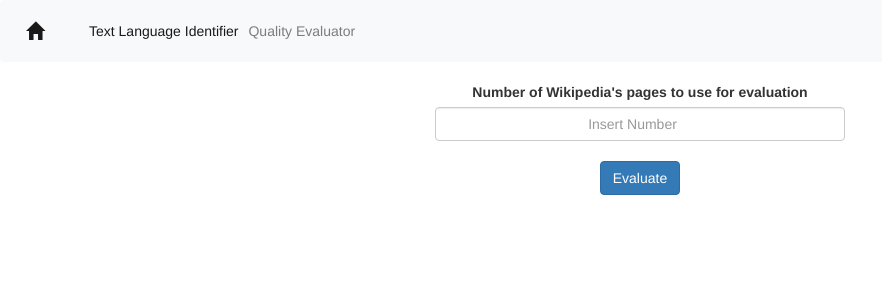
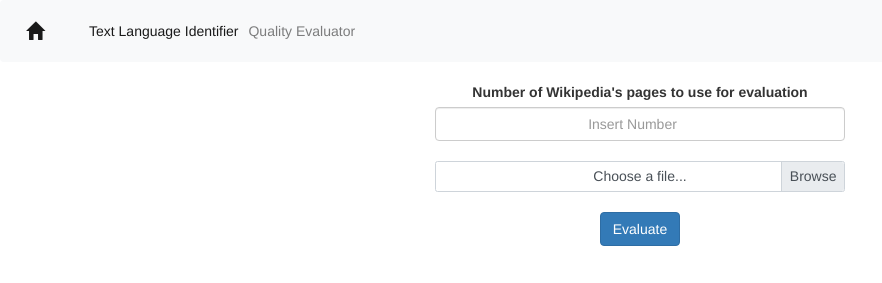
Before and after one commit to mc-cat-tty/Language-Classification, a Flask app: page /quality in a window 1280 px wide. Shown: the top 283 px of the page, without its empty margins (0-882 px from the left). Run offline with Flask 2, Linux system fonts and the light colour scheme; some libraries are stand-ins or nearby versions.

Commit message:
New version

```diff
--- a/Main.py
+++ b/Main.py
@@ -1,9 +1,7 @@
-#!/bin/python
-
+import Web_Interface.app
 
 def main():
-
-
+    Web_Interface.app.start()
 
 if __name__ == "__main__":
     main()
--- a/Modules/wikiquality.py
+++ b/Modules/wikiquality.py
@@ -30,7 +30,8 @@ class Dataset:
             data.append({'lang': lang, 'text': page.text})
             langlinks = self._remove_unknown_langs(page.langlinks)
             for lang, page in langlinks.items():
-                data.append({'lang': lang, 'text': page.text})
+                if lang in langs.values():
+                    data.append({'lang': lang, 'text': page.text})
         return data
 
 
@@ -42,6 +43,7 @@ class QualityEvaluator:
         self._compile_confusion()
 
     def _compile_confusion(self):
+
         def catalogue(p, l):
             predicted_lang = langs[find_lang(p['text'])]
             if p['lang'] == l:
@@ -61,6 +63,7 @@ class QualityEvaluator:
                 self._confusion_dict[param].setdefault(lang, 0)
             for page in self.dataset:
                 catalogue(page, lang)
+
 
     def _compile_total(self):
         for param in self.total_dict.keys():
--- a/Web_Interface/app.py
+++ b/Web_Interface/app.py
@@ -1,5 +1,5 @@
 import os
-from flask import Flask, render_template
+from flask import Flask, render_template, flash, redirect, url_for, current_app
 from flask_wtf import FlaskForm
 from wtforms.validators import DataRequired
 from wtforms import TextAreaField, SubmitField, IntegerField
@@ -10,12 +10,19 @@ from Modules.analyzer import LettersFreq, TestoLingua, FileLingua
 from tempfile import TemporaryDirectory
 from Modules.wikiquality import QualityEvaluator
 from Modules.tweetrain import langs_R
+import logging
 
 app = Flask(__name__)
 app.config['WTF_CSRF_ENABLED'] = False
 app.config['SECRET_KEY'] = os.urandom(20).hex()
 
-LettersFreq.set_file("../Frequency_Tables/letters_frequency_twitter.csv")
+dirname = os.path.dirname(__file__)
+tableFilename = os.path.join(dirname, "../Frequency_Tables/letters_frequency_twitter.csv")
+LettersFreq.set_file(tableFilename)
+
+def start():
+    app.run()
+    logging.info('App started')
 
 class TextForm(FlaskForm):
     text = TextAreaField('Text to recognize: ', validators=[DataRequired()])
@@ -49,6 +56,7 @@ class FileForm(FlaskForm):
 
 class EvaluateForm(FlaskForm):
     pages_num = IntegerField("Number of Wikipedia's pages to use for evaluation", validators=[DataRequired()])
+    file = FileField("Choose a file...", validators=[FileRequired()])
     submit = SubmitField("Evaluate")
 
 class ConfusionMatrix(Table):
@@ -66,15 +74,18 @@ class ConfusionMatrixItem(object):
         self.neg = neg
 
 @app.route('/', methods=['GET', 'POST'])
-def hello_world():
+def home():
+    LettersFreq.set_file(tableFilename)  # Original Table
     text_form = TextForm()
     file_form = FileForm()
     if text_form.validate_on_submit() or file_form.validate_on_submit():
+        logging.info("Valid text submitted. Analyzing...")
         if text_form.validate_on_submit():
             t = TestoLingua(text_form.text.data)
         else:
             file = file_form.file.data
             filename = secure_filename(file.filename)
+            logging.info("Filename secured")
             with TemporaryDirectory() as tmp_dir:
                 filepath = os.path.join(tmp_dir, filename)
                 file.save(filepath)
@@ -91,25 +102,40 @@ def hello_world():
 @app.route("/quality", methods=['GET', 'POST'])
 def pie_chart():
     evaluate_form = EvaluateForm()
-    file_form = FileForm()  # TODO
     if evaluate_form.validate_on_submit():
-        LettersFreq.set_file("../Frequency_Tables/letters_frequency_twitter.csv")
-        q = QualityEvaluator(evaluate_form.pages_num.data)
-        quality_parameters = q.quality_parameters()
-        total = q.get_total_dict()
-        items = [ConfusionMatrixItem("Predicted Positive", total['true_pos'], total['false_neg']), ConfusionMatrixItem("Predicted Negative", total['false_neg'], total['true_neg'])]
-        confusion_matrix = ConfusionMatrix(items)
-        sensitivity = q.sensitivity()
-        specificity = q.specificity()
-        pages_num = total['pages_num']
-        data = {'Language' : 'Wikipedia pages'}
-        data.update({langs_R[l]:v for l, v in quality_parameters['pages_num'].items()})
-        chart =  {'Parameter' : 'Percent of the total'}
-        chart.update({"Correct": total["true_pos"]+total["true_neg"], "Wrong": total["false_pos"]+total["false_neg"]})
-        return render_template("charts.html", evaluate_form=evaluate_form, data=data, sensitivity=sensitivity*100,
-                               specificity=specificity*100, pages_num=pages_num, chart=chart, file_form=file_form, confusion_matrix=confusion_matrix)
+        logging.info("Valid data submitted. Estimating...")
+        file = evaluate_form.file.data
+        filename = secure_filename(file.filename)
+        logging.info("Filename secured")
+        with TemporaryDirectory() as tmp_dir:
+            filepath = os.path.join(tmp_dir, filename)
+            file.save(filepath)
+            logging.info("File saved in temporary directory")
+            try:
+                LettersFreq.set_file(filepath)
+            except:
+                logging.error("File format Error. LettersFreq class is not able to initialize frequency table")
+                return render_template("charts.html", evaluate_form=evaluate_form, message="File format Error")
+            try:
+                q = QualityEvaluator(evaluate_form.pages_num.data)
+            except:
+                logging.error("QualityEvaluator class error. File uploaded doesn't contain all supported languages")
+                return render_template("charts.html", evaluate_form=evaluate_form, message="File doesn't contain all supported languages")
+            quality_parameters = q.quality_parameters()
+            total = q.get_total_dict()
+            items = [ConfusionMatrixItem("Predicted Positive", total['true_pos'], total['false_neg']), ConfusionMatrixItem("Predicted Negative", total['false_neg'], total['true_neg'])]
+            confusion_matrix = ConfusionMatrix(items)
+            sensitivity = q.sensitivity()
+            specificity = q.specificity()
+            pages_num = total['pages_num']
+            data = {'Language' : 'Wikipedia pages'}
+            data.update({langs_R[l]:v for l, v in quality_parameters['pages_num'].items()})
+            chart = {'Parameter' : 'Percent of the total'}
+            chart.update({"Correct": total["true_pos"]+total["true_neg"], "Wrong": total["false_pos"]+total["false_neg"]})
+            return render_template("charts.html", evaluate_form=evaluate_form, data=data, sensitivity=sensitivity*100,
+                               specificity=specificity*100, pages_num=pages_num, chart=chart, confusion_matrix=confusion_matrix)
     return render_template("charts.html", evaluate_form=evaluate_form)
 
 
 if __name__ == '__main__':
-    app.run()
+    start()
--- a/Web_Interface/templates/charts.html
+++ b/Web_Interface/templates/charts.html
@@ -68,13 +68,24 @@
             <div class="form-row text-center">
                 <div class="col-lg-4"></div>
                 <div class="col-lg-4 text-center" style="margin-bottom: 5%">
-                    <form action="/quality" method="POST">
+                    {%  if message %}
+                        <div class="alert alert-danger" role="alert">
+                         {{ message }}
+                        </div>
+                    {% endif %}
+                    <form action="/quality" method="POST" enctype="multipart/form-data">
                         {{ evaluate_form.pages_num.label }}
                         {{ evaluate_form.pages_num(class="form-control text-center", placeholder="Insert Number", type="number", max="999", min="1") }}
                         <br>
+                        <div class="custom-file">
+                            {{ evaluate_form.file(class="custom-file-input", accept=".csv") }}
+                            {{ evaluate_form.file.label(class="custom-file-label") }}
+                        </div>
+                        <br><br>
                         {{ evaluate_form.submit(class="btn btn-primary mb-2") }}
-                        <br><br>
+                        <br>
                     </form>
+
                     {% if pages_num %}
                     <p>
                     Number of Pages actually used: <span class="badge badge-success" style="background-color: #28a745;">{{ pages_num }}</span>
@@ -87,7 +98,7 @@
                     <div id="piechart_3d" style="width: 900px; height: 500px; margin-left: -100px"></div>
                     <div id="correct_wrong_chart_3d" style="width: 900px; height: 500px; margin-left: -100px"></div>
                 </div>
-                <div class="col-lg-6 text-center" style="border-left-style: solid; border-left-width: 1px">
+                <div class="col-lg-6 text-center" style="border-left-style: solid; border-left-width: 1px; border-left-color: #c0c0c0">
                     {% if sensitivity %}
                         Sensitivity
                         <div class="progress" height="2px">
@@ -116,4 +127,11 @@
      font-weight: bold;
  }
 </style>
+<script>
+    document.querySelector('.custom-file-input').addEventListener('change',function(e){
+          var fileName = document.getElementById("file").files[0].name;
+          var nextSibling = e.target.nextElementSibling;
+          nextSibling.innerText = fileName;
+    })
+</script>
 {% endblock %}
```
Also changed, not shown: Modules/analyzer.py (+55 -18 lines), 1 other file.
